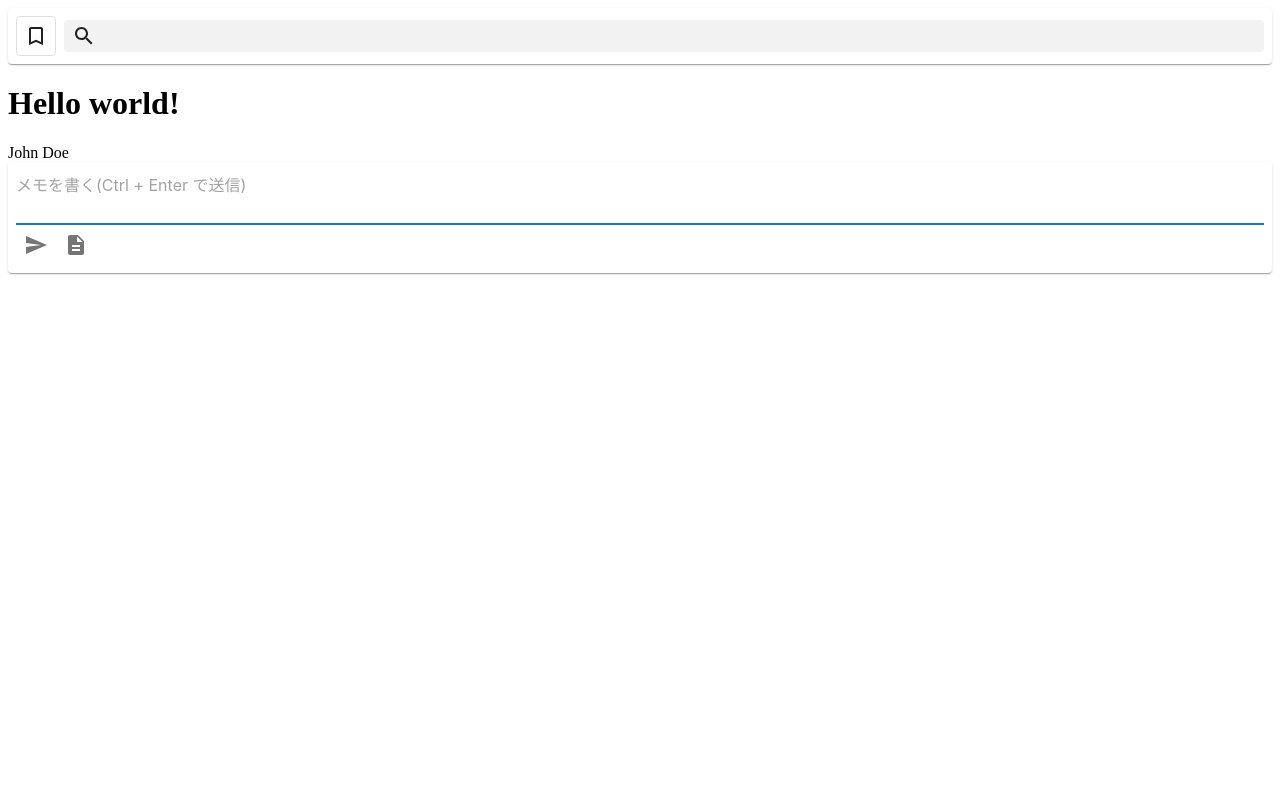
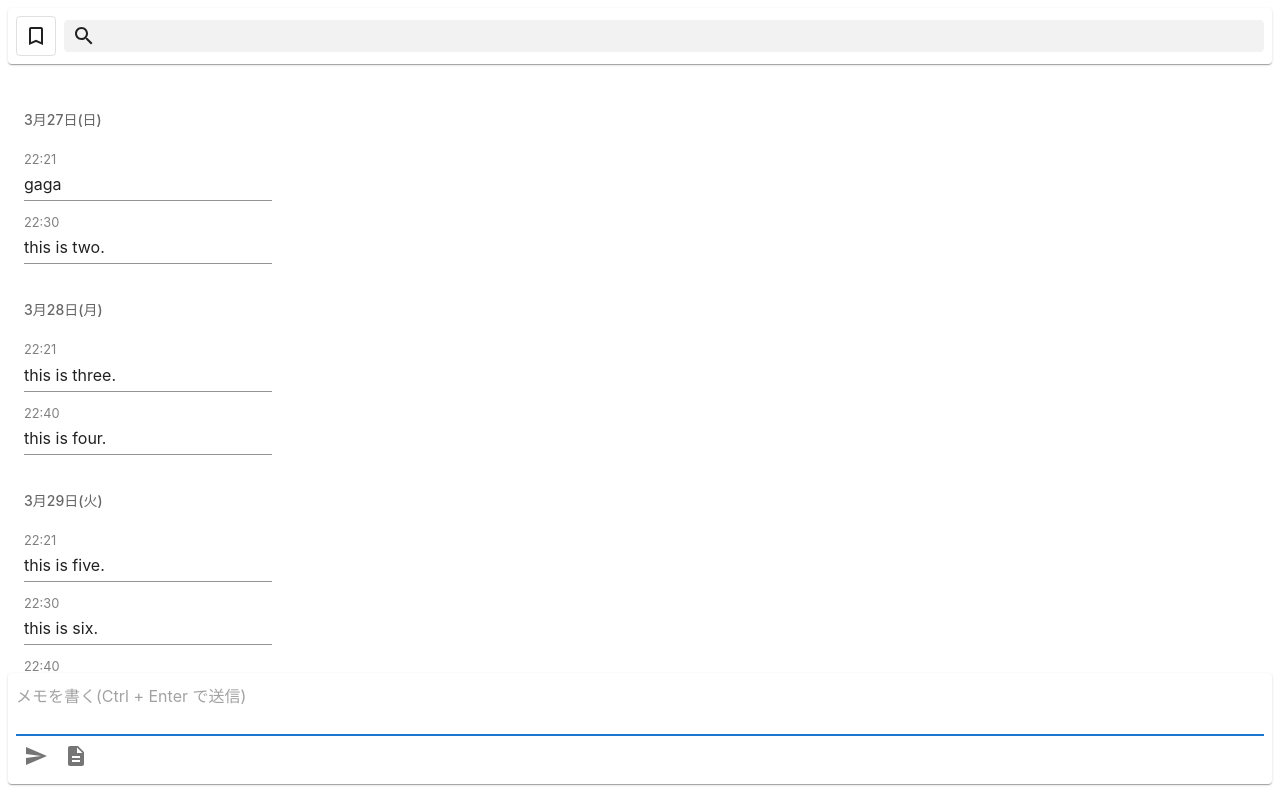
Before and after one commit to sasa9477/my-memo-app, a Next.js app: page / in a window 1280 px wide. Built offline with nearby package versions, Linux system fonts and the light colour scheme.

Commit message:
メモリストの実装

```diff
--- /dev/null
+++ b/src/apis/@types/index.ts
@@ -0,0 +1,9 @@
+export type Memo = {
+  id: number,
+  content: string,
+  bookmarkFlag: boolean,
+  date: string,
+  time: string,
+  createdAt: string,
+  updatedAt: string
+}
--- a/src/components/AppFab.tsx
+++ b/src/components/AppFab.tsx
@@ -7,8 +7,8 @@ type AppFabProps = {
 const AppFab: React.FC<AppFabProps> = (): JSX.Element => {
   const StyledFab = styled(Fab)(({ theme }) => ({
     position: 'absolute',
-    right: theme.spacing(2),
-    bottom: `calc(${theme.mixins.toolbar.minHeight}px + ${theme.spacing(2)})`,
+    right: theme.spacing(3),
+    bottom: `calc(${theme.mixins.toolbar.minHeight}px + ${theme.spacing(3)})`,
     [theme.breakpoints.up('sm')]: {
       display: 'none'
     }
--- /dev/null
+++ b/src/components/MemoList.tsx
@@ -0,0 +1,53 @@
+import { Box, Input, List, ListItem, ListItemText, ListSubheader, styled, Toolbar, Typography } from "@mui/material"
+import { Memo } from "../apis/@types"
+import loadMemos, { loadGroupedMemos } from "./MemoMock"
+
+type MemoListProps = {
+}
+
+const MemoList: React.FC<MemoListProps> = (): JSX.Element => {
+  const memos = loadGroupedMemos()
+
+  const MemoListBase = styled(List)(({theme}) => ({
+    flexGrow: 1,
+    overflowY: 'scroll',
+    marginTop: theme.spacing(1),
+    [theme.breakpoints.down('sm')]: {
+      marginBottom: theme.mixins.toolbar.minHeight
+    }
+  }))
+
+  const TimeTypography = styled(Typography)({
+    fontSize: '0.8em',
+    color: 'gray'
+  })
+
+  return (
+    <MemoListBase
+      subheader={<ListItem/>}>
+      {memos.map(memoList => (
+        <ListItem key={`list-${memoList[0].date}`}>
+          <List disablePadding>
+            <ListSubheader disableGutters>
+              {memoList[0].date}
+            </ListSubheader>
+            {memoList.map(memo => (
+              <ListItem key={memo.id} disablePadding>
+                <ListItemText
+                  primary={
+                    <TimeTypography>{memo.time}</TimeTypography>
+                  }
+                  secondary={
+                    <Input value={memo.content}/>
+                  }
+                  disableTypography/>
+              </ListItem>
+            ))}
+          </List>
+        </ListItem>
+      ))}
+    </MemoListBase>
+  )
+}
+
+export default MemoList
--- /dev/null
+++ b/src/components/MemoMock.ts
@@ -0,0 +1,131 @@
+import { Memo } from "../apis/@types";
+
+export default function loadMemos(): Memo[] {
+  return [
+    {
+      id: 1,
+      content: 'gaga',
+      bookmarkFlag: false,
+      date: '3月27日(日)',
+      time: '22:21',
+      createdAt: '2022/03/27 22:21:00',
+      updatedAt: '2022/03/27 22:21:00'
+    },
+    {
+      id: 2,
+      content: 'this is two.',
+      bookmarkFlag: false,
+      date: '3月27日(日)',
+      time: '22:30',
+      createdAt: '2022/03/27 22:30:00',
+      updatedAt: '2022/03/27 22:30:00'
+    },
+    {
+      id: 3,
+      content: 'this is three.',
+      bookmarkFlag: true,
+      date: '3月28日(月)',
+      time: '22:21',
+      createdAt: '2022/03/28 22:21:00',
+      updatedAt: '2022/03/28 22:21:00'
+    },
+    {
+      id: 4,
+      content: 'this is four.',
+      bookmarkFlag: true,
+      date: '3月28日(月)',
+      time: '22:40',
+      createdAt: '2022/03/28 22:40:00',
+      updatedAt: '2022/03/28 22:40:00'
+    },
+    {
+      id: 5,
+      content: 'this is five.',
+      bookmarkFlag: false,
+      date: '3月29日(火)',
+      time: '22:21',
+      createdAt: '2022/03/29 22:21:00',
+      updatedAt: '2022/03/29 22:21:00'
+    },
+    {
+      id: 6,
+      content: 'this is six.',
+      bookmarkFlag: false,
+      date: '3月29日(火)',
+      time: '22:30',
+      createdAt: '2022/03/29 22:30:00',
+      updatedAt: '2022/03/29 22:30:00'
+    },
+    {
+      id: 7,
+      content: 'this is seven.',
+      bookmarkFlag: false,
+      date: '3月29日(火)',
+      time: '22:40',
+      createdAt: '2022/03/29 22:40:00',
+      updatedAt: '2022/03/29 22:40:00'
+    },
+    {
+      id: 8,
+      content: 'this is seven.',
+      bookmarkFlag: false,
+      date: '3月29日(火)',
+      time: '22:45',
+      createdAt: '2022/03/29 22:45:00',
+      updatedAt: '2022/03/29 22:45:00'
+    },
+    {
+      id: 9,
+      content: 'this is seven.',
+      bookmarkFlag: false,
+      date: '3月29日(火)',
+      time: '22:50',
+      createdAt: '2022/03/29 22:50:00',
+      updatedAt: '2022/03/29 22:50:00'
+    },
+    {
+      id: 10,
+      content: 'this is seven.',
+      bookmarkFlag: false,
+      date: '3月29日(火)',
+      time: '22:55',
+      createdAt: '2022/03/29 22:55:00',
+      updatedAt: '2022/03/29 22:55:00'
+    },
+    {
+      id: 11,
+      content: 'this is seven.',
+      bookmarkFlag: false,
+      date: '3月29日(火)',
+      time: '22:57',
+      createdAt: '2022/03/29 22:57:00',
+      updatedAt: '2022/03/29 22:57:00'
+    },
+    {
+      id: 12,
+      content: 'this is seven.',
+      bookmarkFlag: false,
+      date: '3月29日(火)',
+      time: '22:59',
+      createdAt: '2022/03/29 22:59:00',
+      updatedAt: '2022/03/29 22:59:00'
+    }
+  ]
+}
+
+export function loadGroupedMemos(): Memo[][] {
+  const memos = loadMemos()
+
+  return memos.reduce((previous: Memo[][], current: Memo) => {
+    const lastArray: Memo[] = previous[previous.length - 1] ?? []
+    const firstItem: Memo = lastArray[0]
+    if (previous.length === 0 || (firstItem && firstItem.date !== current.date)) {
+      const newArray = [ current ]
+      previous.push(newArray)
+      return previous
+    }
+
+    lastArray.push(current)
+    return previous
+  }, [])
+}
--- a/src/pages/index.tsx
+++ b/src/pages/index.tsx
@@ -1,10 +1,11 @@
-import { Box, Paper, styled } from '@mui/material'
+import { Box, Container, Paper, styled, Toolbar } from '@mui/material'
 import axios from 'axios'
 import type { NextPage } from 'next'
 import { useEffect, useState } from 'react'
 import AppFab from '../components/AppFab'
 import { AddIcon } from '../components/icons/AddIcon'
 import InputArea from '../components/InputArea'
+import MemoList from '../components/MemoList'
 import SearchBar from '../components/SearchBar'
 import { HelloData } from './api/hello'
 
@@ -21,20 +22,26 @@ const Home: NextPage = () => {
   }, [setJohnDoe])
 
   const StyledPaper = styled(Paper)(({ theme }) => ({
+    margin: 0,
     [theme.breakpoints.down('sm')]: {
       display: 'none'
     }
   }))
 
   return (
-    <Box>
+    <Box
+      sx={{
+        display: 'flex',
+        flexDirection: 'column',
+        height:(theme) => `calc(100vh - ${theme.spacing(2)})`,
+        margin: 0
+      }}>
       <StyledPaper>
         <SearchBar/>
       </StyledPaper>
-      <h1>Hello world!</h1>
-      <div>{johnDoe}</div>
+      <MemoList/>
+      <InputArea/>
       <AppFab/>
-      <InputArea/>
     </Box>
   )
 }
```
